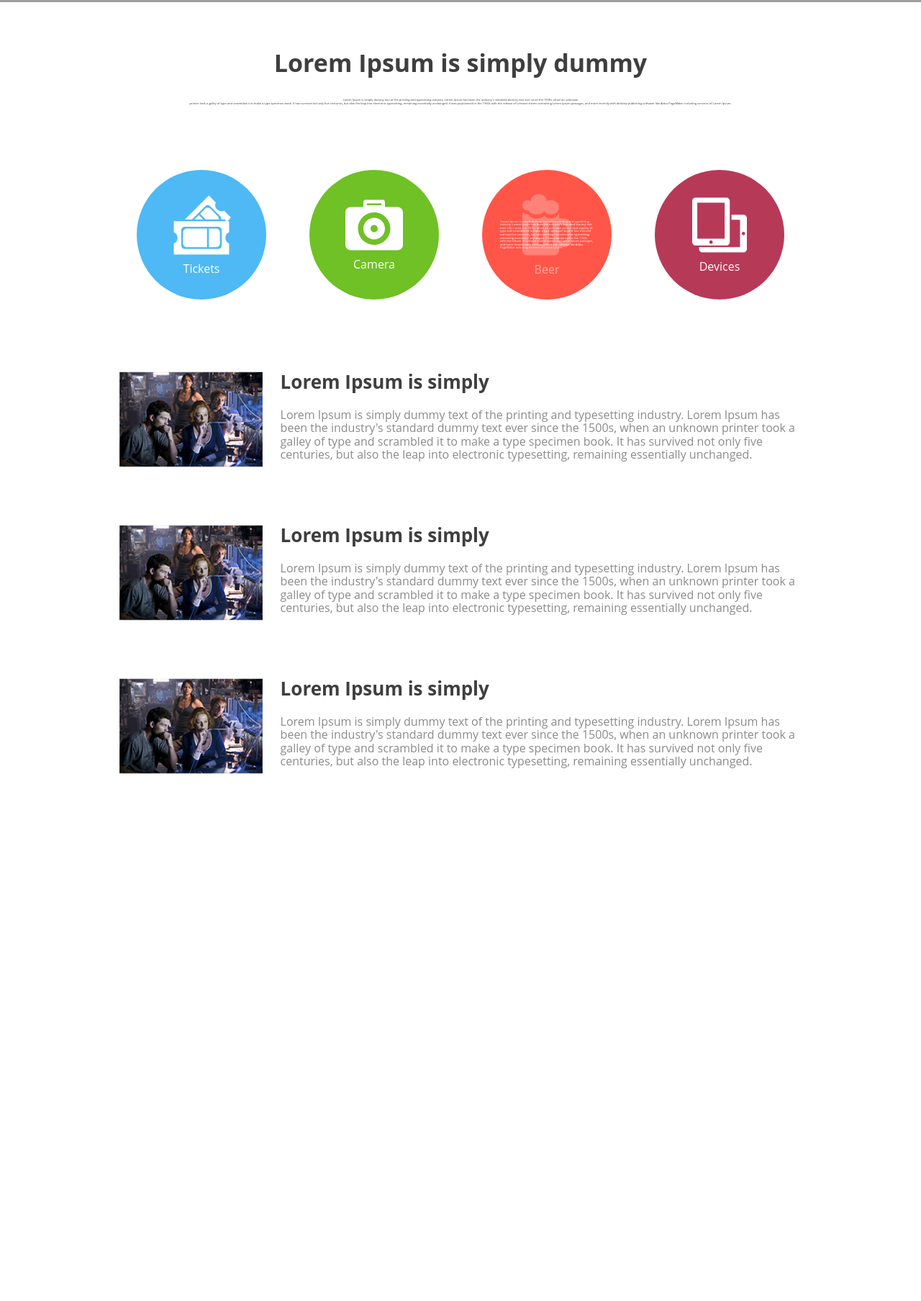
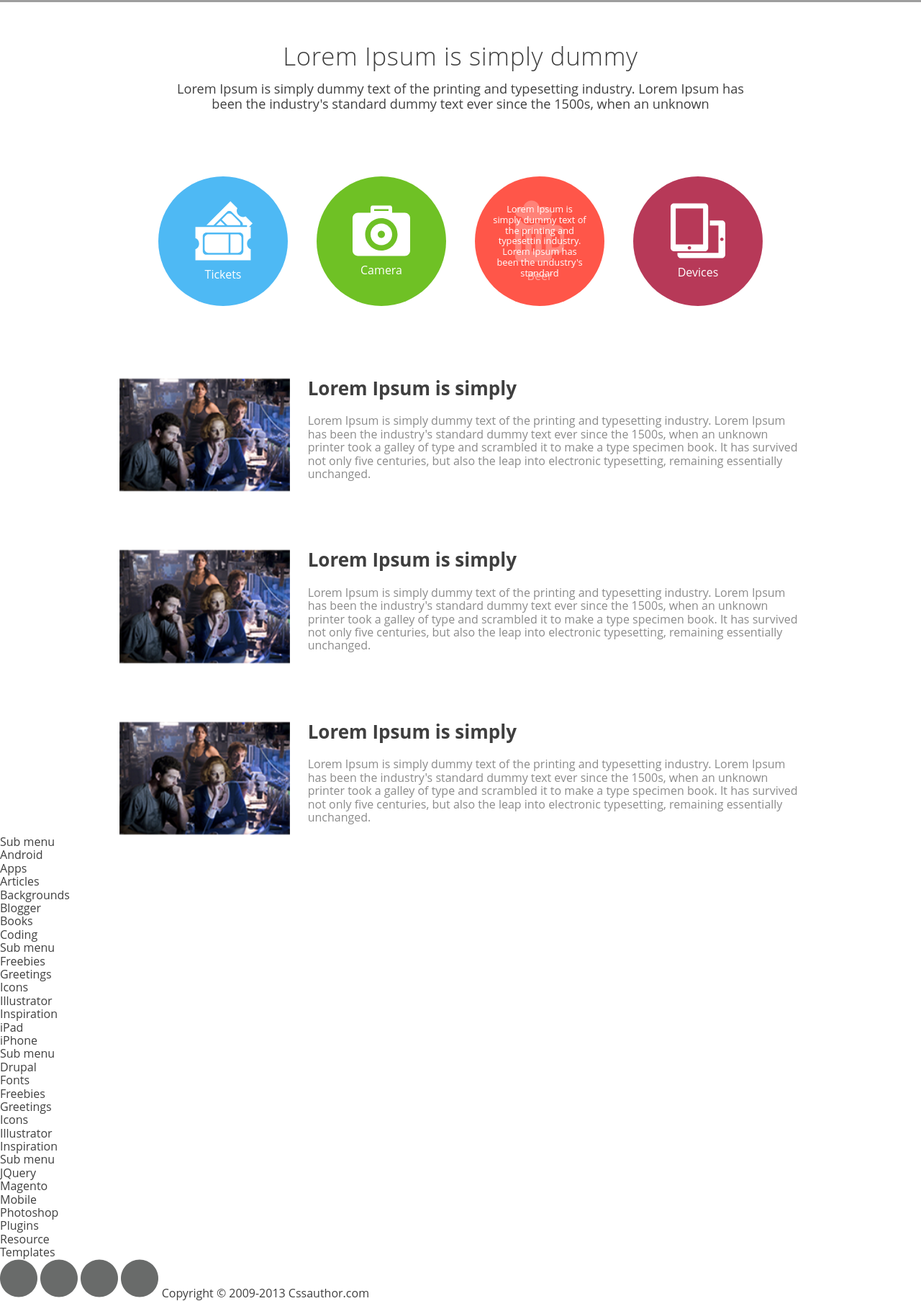
Before and after one commit to alexanderkalyupanov/alma-test-task, a website: page alma-test-task/index.html in a window 1280 px wide. Shown: the part 587-2394 px from the top of the page at 72% size. Before the commit the page ends 1662 px from the top, so only its background shows below. Drawn offline with Linux system fonts and the light colour scheme; grey boxes are pictures that could not be loaded.

Commit message:
feat: create html structure for footer

```diff
--- a/alma-test-task/assets/css/style.scss
+++ b/alma-test-task/assets/css/style.scss
@@ -160,25 +160,34 @@ body {
 
 .about-us {
   &__title {
-    padding-top: 65px;
-    font-size: 2.125rem;
+    margin: 0 auto;
+    display: block;
+    max-width: 510px;
+    padding-top: 55px;
+    font-size: 2.175rem;
+      letter-spacing: 0.04rem;
+    font-weight: 100;
     text-align: center;
   }
   &__subtitle {
-    margin-top: 30px;
-    font-size: 4px;
+    margin: 0 auto;
+    max-width: 830px;
+    margin-top: 15px;
+    font-size: 1.135rem;
     text-align: center;
     &span {
       margin-top: 20px;
     }
   }
   &__items {
-    margin-top: 90px;
+    padding-top: 90px;
+    margin: 0 auto;
     display: flex;
-    justify-content: center;
+    justify-content: space-between;
     align-items: center;
     flex-wrap: wrap;
-    gap: 60px;
+    gap: 60px 0;
+    max-width: 870px;
   }
   &__text {
     color: var(--static-white);
@@ -192,6 +201,7 @@ body {
     width: 180px;
     height: 180px;
     border-radius: 50%;
+    margin: 0 15px;
     &--blue {
       background-color: #4EB9F4;
     }
@@ -202,10 +212,11 @@ body {
       background-color: #FF5649;
       position: relative;
       &::before {
-        content: "'Lorem Ipsum is simply dummy text of the printing and typesetting industry. Lorem Ipsum has been the industry's standard dummy text ever </br> since the 1500s, when an unknown printer took a galley of type and scrambled it to make a type specimen book It has survived not only five centuries, but also the leap into electronic typesetting, remaining essentially unchanged. It was popularised in the 1960s with the release of Letraset sheets containing Lorem Ipsum passages, and more recently with desktop publishing software like Aldus PageMaker including versions of Lorem Ipsum.`";
+        content: "Lorem Ipsum is simply dummy text of the printing and typesettin industry. Lorem Ipsum has been the undustry's standard";
         position: absolute;
         color: var(--static-white);
-        font-size: 4px;
+        text-align: center;
+        font-size: 0.8rem;
         max-width: 130px;
       }
     }
@@ -241,4 +252,9 @@ body {
   &__text {
     color: var(--dark-gray);
   }
+  &__images {
+    object-fit: cover;
+    width: 100%;
+    height: 100%;
+  }
 }
--- a/alma-test-task/index.html
+++ b/alma-test-task/index.html
@@ -59,18 +59,9 @@
         <div class="container">
           <h2 class="about-us__title">Lorem Ipsum is simply dummy</h2>
           <p class="about-us__subtitle">
-            <span
-              >Lorem Ipsum is simply dummy text of the printing and typesetting
-              industry. Lorem Ipsum has been the industry's standard dummy text
-              ever since the 1500s, when an unknown <br
-            /></span>
-            printer took a galley of type and scrambled it to make a type
-            specimen book. It has survived not only five centuries, but also the
-            leap into electronic typesetting, remaining essentially unchanged.
-            It was popularised in the 1960s with the release of Letraset sheets
-            containing Lorem Ipsum passages, and more recently with desktop
-            publishing software like Aldus PageMaker including versions of Lorem
-            Ipsum.
+            Lorem Ipsum is simply dummy text of the printing and typesetting
+            industry. Lorem Ipsum has been the industry's standard dummy text
+            ever since the 1500s, when an unknown
           </p>
           <div class="about-us__items">
             <div class="about-us__item about-us__item--blue">
@@ -172,5 +163,73 @@
         </div>
       </section>
     </main>
+    <!-- Footer section -->
+    <footer class="footer">
+      <div class="container">
+        <ul class="footer__list">
+          Sub menu
+          <li class="footer__item">Android</li>
+          <li class="footer__item">Apps</li>
+          <li class="footer__item">Articles</li>
+          <li class="footer__item">Backgrounds</li>
+          <li class="footer__item">Blogger</li>
+          <li class="footer__item">Books</li>
+          <li class="footer__item">Coding</li>
+        </ul>
+        <ul class="footer__list">
+          Sub menu
+          <li class="footer__item">Freebies</li>
+          <li class="footer__item">Greetings</li>
+          <li class="footer__item">Icons</li>
+          <li class="footer__item">Illustrator</li>
+          <li class="footer__item">Inspiration</li>
+          <li class="footer__item">iPad</li>
+          <li class="footer__item">iPhone</li>
+        </ul>
+        <ul class="footer__list">
+          Sub menu
+          <li class="footer__item">Drupal</li>
+          <li class="footer__item">Fonts</li>
+          <li class="footer__item">Freebies</li>
+          <li class="footer__item">Greetings</li>
+          <li class="footer__item">Icons</li>
+          <li class="footer__item">Illustrator</li>
+          <li class="footer__item">Inspiration</li>
+        </ul>
+        <ul class="footer__list">
+          Sub menu
+          <li class="footer__item">JQuery</li>
+          <li class="footer__item">Magento</li>
+          <li class="footer__item">Mobile</li>
+          <li class="footer__item">Photoshop</li>
+          <li class="footer__item">Plugins</li>
+          <li class="footer__item">Resource</li>
+          <li class="footer__item">Templates</li>
+        </ul>
+        <div class="footer__socials-list">
+          <img
+            src="./assets/icons/fb.svg"
+            alt="facebook icons"
+            class="footer__social"
+          />
+          <img
+            src="./assets/icons/twitter.svg"
+            alt="twitter icons"
+            class="footer__social"
+          />
+          <img
+            src="./assets/icons/www.svg"
+            alt="internet icons"
+            class="footer__social"
+          />
+          <img
+            src="./assets/icons/share.svg"
+            alt="share icons"
+            class="footer__social"
+          />
+          <span>Copyright © 2009-2013 Cssauthor.com</span>
+        </div>
+      </div>
+    </footer>
   </body>
 </html>
```
Also changed, not shown: alma-test-task/assets/css/style.css, 1 other file.
